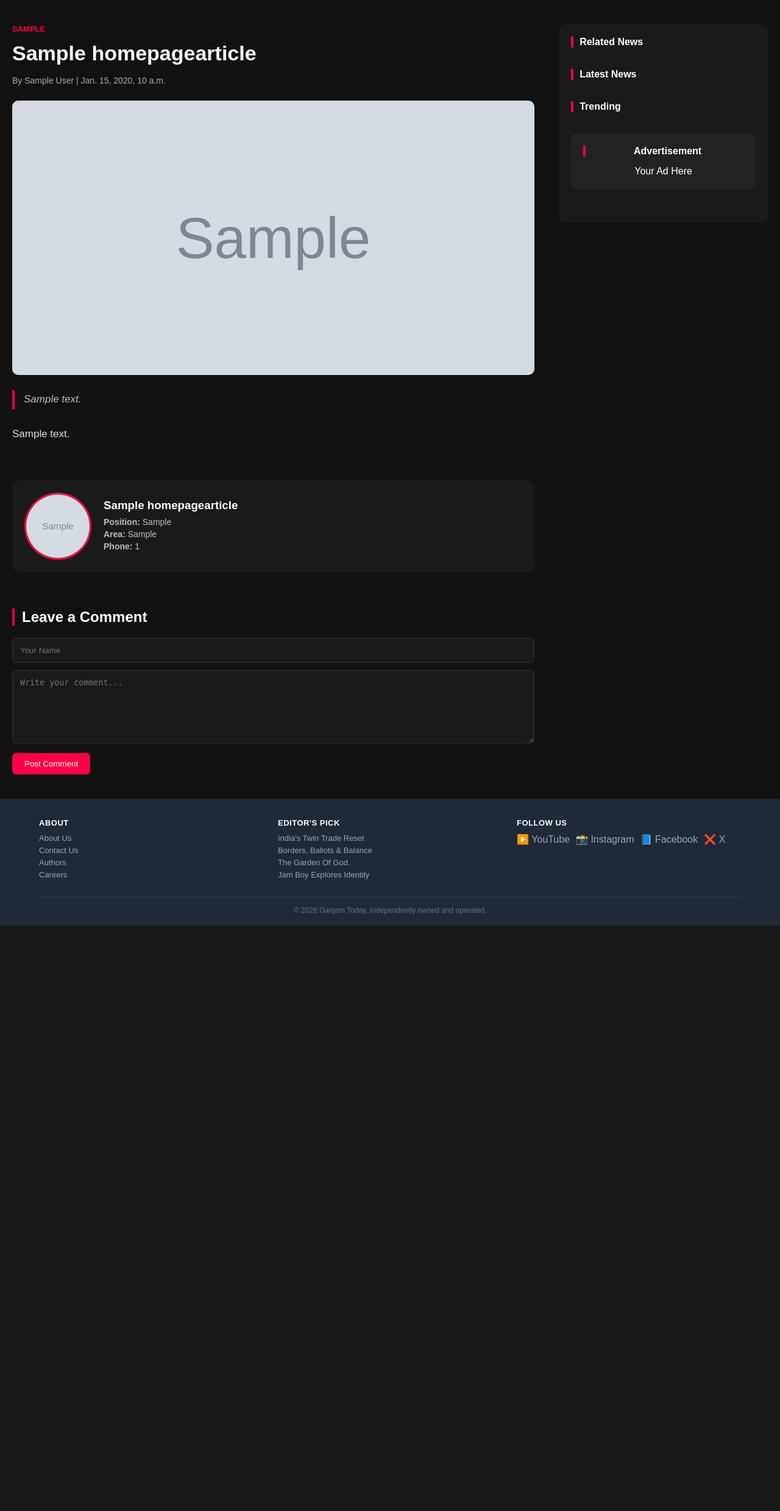
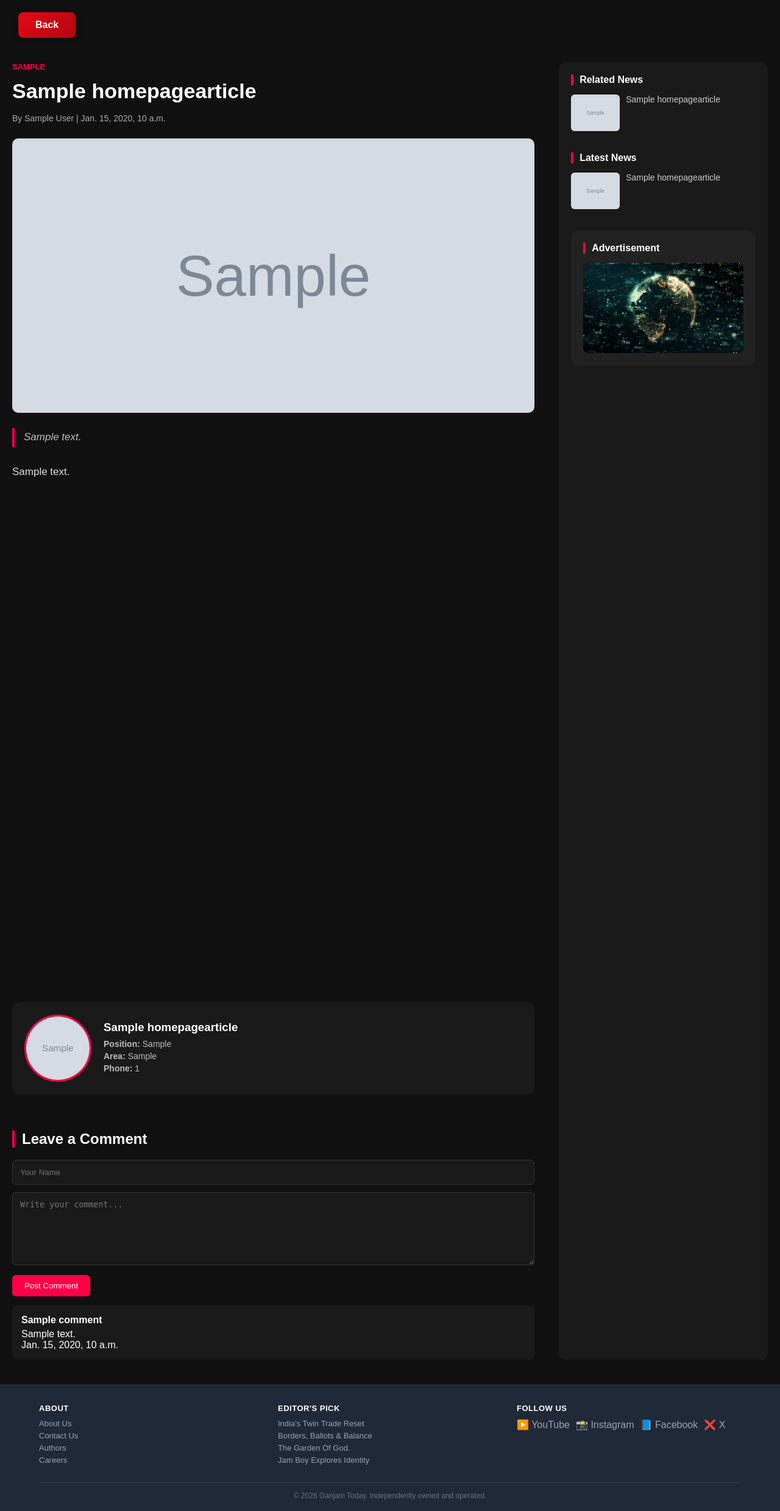
Before and after one commit to AmanMahapatra0329/News_Website, a Django app: a page that uses article/templates/article/article.html in a window 1280 px wide. Shown: the part 78-2556 px from the top of the page at 61% size. Before the commit the page ends 1596 px from the top, so only its background shows below. Run offline with Django 5.2, Linux system fonts and the light colour scheme; tables that the repository leaves empty hold one stand-in row (values such as "Sample post"); grey boxes marked "Sample" are stand-in pictures.

Commit message:
models created,page fixed,video embbed.

```diff
--- a/article/admin.py
+++ b/article/admin.py
@@ -1,5 +1,5 @@
 from django.contrib import admin
-from .models import Herosection,breakingnews,homepagearticle,contactus,authorpage
+from .models import Herosection,breakingnews,homepagearticle,contactus,authorpage,Comment,Carrer
 
 # Register your models here.
 admin.site.register(Herosection)
@@ -7,3 +7,5 @@ admin.site.register(breakingnews)
 admin.site.register(homepagearticle)
 admin.site.register(contactus)
 admin.site.register(authorpage)
+admin.site.register(Comment)
+admin.site.register(Carrer)
--- a/article/models.py
+++ b/article/models.py
@@ -1,23 +1,12 @@
 from django.db import models
 from datetime import datetime
 from django.utils.text import slugify
+from django.utils import timezone
 
 class Herosection(models.Model):
     title=models.CharField(max_length=100)
     description=models.TextField()
     image=models.ImageField(upload_to='Heropage')
-    slug=models.SlugField(blank=True)
-
-    def save(self,*args,**kwargs):
-        if not self.slug:
-            base_slug=slugify(self.title)
-            slug=base_slug
-            counter=1
-            while Herosection.objects.filter(slug=slug).exists():
-                slug=f"{base_slug}-{counter}"
-                counter+=1
-            self.slug=slug
-        super().save(*args,**kwargs)
 
     def __str__(self):
         return self.title
@@ -46,7 +35,7 @@ class homepagearticle(models.Model):
     reporter_name=models.CharField(max_length=100,blank=True)
     reporter_position=models.CharField(max_length=100,blank=True)
     reporter_area=models.CharField(max_length=100,blank=True)
-    reporter_phno=models.IntegerField(max_length=10,default=0)
+    reporter_phno=models.IntegerField(default=0)
     slug=models.SlugField(unique=True,blank=True)
 
     def save(self,*args,**kwargs):
@@ -81,3 +70,21 @@ class authorpage(models.Model):
 
     def __str__(self):
         return self.title
+
+class Comment(models.Model):
+    key=models.ForeignKey(homepagearticle,on_delete=models.CASCADE,null=True,blank=True)
+    name=models.CharField(max_length=100)
+    comment=models.TextField()
+    commented_at=models.DateTimeField(default=timezone.now)
+
+    def __str__(self):
+        return self.name
+
+class Carrer(models.Model):
+    name = models.CharField(max_length=100)
+    email = models.EmailField()
+    profile = models.URLField(null=True, blank=True)
+    skills = models.TextField()  # ✅ changed back to skills
+
+    def __str__(self):
+        return self.name
--- a/article/static/css/article.css
+++ b/article/static/css/article.css
@@ -151,7 +151,7 @@ body {
   background: #1a1a1a;
   padding: 20px;
   border-radius: 12px;
-  height: fit-content;
+  min-height: 600px; /* adjust this to match main content */
 }
 
 .sidebar-section {
@@ -195,13 +195,70 @@ body {
   font-size: 14px;
 }
 
-/* Advertisement Box */
+.back-wrapper {
+    margin-left: 30px;   /* adjust this value */
+    margin-top: 20px;
+}
+
+.back-btn {
+    display: inline-block;
+    padding: 12px 28px;
+    background: linear-gradient(135deg, #e50914, #b20710);
+    color: white;
+    text-decoration: none;
+    font-size: 16px;
+    font-weight: 600;
+    border-radius: 8px;
+    transition: all 0.3s ease;
+    box-shadow: 0 4px 12px rgba(0, 0, 0, 0.2);
+}
+
+.back-btn:hover {
+    background: linear-gradient(135deg, #ff1f1f, #c40812);
+    transform: translateY(-2px);
+    box-shadow: 0 6px 16px rgba(0, 0, 0, 0.3);
+}
+
+.back-btn:active {
+    transform: translateY(0);
+    box-shadow: 0 3px 8px rgba(0, 0, 0, 0.2);
+}
+
 .ad-box {
   background: #222;
   padding: 20px;
-  text-align: center;
+  border-radius: 12px;
+}
+
+.ad-box h3 {
+  font-size: 16px;
+  margin-bottom: 15px;
+  border-left: 4px solid #ff0047;
+  padding-left: 10px;
+}
+
+.ad-box img {
+  width: 100%;
+  height: auto;
   border-radius: 8px;
+  display: block;
 }
+
+.video-container {
+  position: relative;
+  padding-bottom: 90%; /* 16:9 ratio */
+  height: 0;
+  overflow: hidden;
+}
+
+.video-container iframe {
+  position: absolute;
+  top: -60px;
+  left: 0;
+  width: 100%;
+  height: calc(100% + 30px);
+}
+
 
 /* ── COMMENT SECTION ───────────────────────── */
 
--- a/article/static/js/authors.js
+++ /dev/null
@@ -1 +0,0 @@
-console.log("Authors page loaded successfully.");
--- a/article/templates/article/article.html
+++ b/article/templates/article/article.html
@@ -2,8 +2,10 @@
 {% load static %}
 
 {% block HFinsertion %}
-<link rel="stylesheet" href="{% static 'css/article.css' %}?v=300">
-
+<link rel="stylesheet" href="{% static 'css/article.css' %}?v=322">
+<div class="back-wrapper">
+<a href="{% url 'HFpage' %}" class="back-btn">Back</a>
+</div>
 <div class="article-layout">
 
   <!-- ================= MAIN ARTICLE (LEFT) ================= -->
@@ -16,7 +18,7 @@
 
     <!-- Title -->
     <h1 class="article-title">
-      {{ article.title }}
+      {{ article.odia_title }}
     </h1>
 
     <!-- Author + Date -->
@@ -41,6 +43,11 @@
       {{ article.content|linebreaks }}
     </div>
 
+{% if article.video_link %}
+<div class="video-container">
+<iframe src="{{ article.video_link }}?rel=0&modestbranding=1&controls=0&showinfo=0" title="YouTube video player" frameborder="0" allow="accelerometer; autoplay; clipboard-write; encrypted-media; gyroscope; picture-in-picture; web-share" referrerpolicy="strict-origin-when-cross-origin" allowfullscreen rel=0 modestbranding=1></iframe></div>
+{% endif %}
+
     <!-- ================= REPORTER CARD ================= -->
     <div class="reporter-card">
       <img src="{{ article.reporter_image.url }}" alt="{{ article.reporter_name }}">
@@ -52,11 +59,12 @@
       </div>
     </div>
 
+
     <!-- ================= COMMENT SECTION ================= -->
     <div class="comment-section">
       <h2>Leave a Comment</h2>
 
-      <form method="POST">
+      <form method="post">
         {% csrf_token %}
         <input type="text" name="name" placeholder="Your Name" required>
         <textarea name="comment" placeholder="Write your comment..." required></textarea>
@@ -64,11 +72,11 @@
       </form>
 
       <div class="comments-list">
-        {% for comment in comments %}
+        {% for cm in com %}
         <div class="comment">
-          <strong>{{ comment.name }}</strong>
-          <p>{{ comment.comment }}</p>
-          <span>{{ comment.created_at }}</span>
+          <strong>{{ cm.name }}</strong>
+          <p>{{ cm.comment }}</p>
+          <span>{{ cm.commented_at }}</span>
         </div>
         {% endfor %}
       </div>
@@ -84,8 +92,8 @@
     <!-- Related News -->
     <div class="sidebar-section">
       <h3>Related News</h3>
-      {% for news in related_news %}
-        <a href="{% url 'article_detail' news.slug %}" class="side-link">
+      {% for news in related_article %}
+        <a href="{% url 'articlerender' news.slug %}" class="side-link">
           <div class="side-card">
             <img src="{{ news.image.url }}">
             <p>{{ news.title }}</p>
@@ -97,31 +105,25 @@
     <!-- Latest News -->
     <div class="sidebar-section">
       <h3>Latest News</h3>
-      {% for news in latest_news %}
-        <a href="{% url 'article_detail' news.slug %}" class="side-link">
+      {% for news in latest_article %}
+      <a href="{% url 'articlerender' news.slug%}" class="side-link">
+        <div class="side-card">
+          <img src="{{ news.image.url }}">
           <p>{{ news.title }}</p>
-        </a>
-      {% endfor %}
+        </div>
+      </a>
+{% endfor %}
     </div>
-
-    <!-- Trending -->
-    <div class="sidebar-section">
-      <h3>Trending</h3>
-      {% for news in trending_news %}
-        <a href="{% url 'article_detail' news.slug %}" class="side-link">
-          <p>{{ news.title }}</p>
-        </a>
-      {% endfor %}
-    </div>
-
     <!-- Ad Box -->
     <div class="sidebar-section ad-box">
       <h3>Advertisement</h3>
-      <p>Your Ad Here</p>
+      <img src="{% static 'AD_image/6.webp' %}?v=300" alt="Advertisement">
     </div>
 
   </aside>
 
 </div>
 
+
+
 {% endblock %}
--- a/article/templates/article/mainpage.html
+++ b/article/templates/article/mainpage.html
@@ -68,8 +68,3 @@
 
 <script src="{% static 'js/mainpage.js' %}"></script>
 {% endblock %}
-
-
-
-<!-- </body>
-</html> -->
--- a/article/urls.py
+++ b/article/urls.py
@@ -9,5 +9,6 @@ urlpatterns = [
    path('carrerspage',views.careerspagerender,name='careerspage'),
    path('authorpage',views.authorspagerender,name='authorpage'),
    path('contactusurl',views.contactpagerender,name='contactpagefeedback'),
-   #path('herourl',views.heroview,name='heropageurl')
+   # path('commentpage',views.comment_section,name='commentsection')
+
 ]
--- a/article/views.py
+++ b/article/views.py
@@ -1,7 +1,7 @@
 from django.core.paginator import Paginator
 from django.shortcuts import render,redirect
 from django.contrib import messages
-from .models import Herosection,breakingnews,homepagearticle,contactus,authorpage
+from .models import Herosection,breakingnews,homepagearticle,contactus,authorpage,Comment,Carrer
 
 # Create your views here.
 def homepage(request):
@@ -15,17 +15,17 @@ def homepage(request):
 
 def temp(request,slug):
     article=homepagearticle.objects.get(slug=slug)
-    return render(request,"article/article.html",{"article":article})
+    related_article=homepagearticle.objects.all()[:4]
+    latest_article=homepagearticle.objects.all()[:2]
 
-# def breakingnews_text(request):
-#     breaking=breakingnews.objects.all()
-#     return render(request,'article/newscard.html',{"breaking":breaking})
+    if request.method == 'POST':
+        name=request.POST.get('name')
+        comment=request.POST.get('comment')
+        Comment.objects.create(key=article,name=name,comment=comment)
 
+    comm=Comment.objects.filter(key=article)
 
-
-# def article_detail(request, id):
-#     article = get_object_or_404(homepagearticle, id=id)
-#     return render(request, "article/article_detail.html", {"article": article})
+    return render(request,"article/article.html",{"article":article,"related_article":related_article,"latest_article":latest_article,"com":comm})
 
 def listing(request):
     article_list=homepagearticle.objects.all()
@@ -50,27 +50,14 @@ def contactpagerender(request):
 def authorspagerender(request):
     authors=authorpage.objects.all()
     return render(request,'article/authors.html',{"authors":authors})
+
 def careerspagerender(request):
-    return render(request,'article/careers.html')
-
-
-
-def article_detail(request, slug):
-    article = Article.objects.get(slug=slug)
-
-    related_news = Article.objects.filter(
-        news_catagory=article.news_catagory
-    ).exclude(id=article.id)[:3]
-
-    latest_news = Article.objects.order_by('-published_date')[:5]
-    trending_news = Article.objects.order_by('-views')[:5]
-
-    comments = Comment.objects.filter(article=article)
-
-    return render(request, 'article/article.html', {
-        'article': article,
-        'related_news': related_news,
-        'latest_news': latest_news,
-        'trending_news': trending_news,
-        'comments': comments
-    })
+    if request.method == 'POST':
+        name = request.POST.get('name')
+        email = request.POST.get('email')
+        profile = request.POST.get('Profile')
+        skills = request.POST.get('skills')
+        Carrer.objects.create(name=name, email=email, profile=profile, skills=skills)  # ✅ skills=skills
+        messages.success(request, 'Request Submitted Successfully.')
+        return redirect('careerspage')
+    return render(request, 'article/careers.html')
```
Also changed, not shown: article/static/css/authors.css (+9 -0 lines), article/static/css/careers.css (+29 -0 lines), article/static/js/careers.js (+8 -1 lines), article/static/js/newslist.js (+42 -109 lines), article/templates/article/authors.html (+7 -20 lines), article/templates/article/careers.html (+15 -6 lines), article/templates/article/newslist.html (+3 -6 lines), article/migrations/0001_initial.py, article/migrations/0002_homepagearticle_reporter_area_and_more.py (deleted), article/static/AD_image/6.webp (added).
